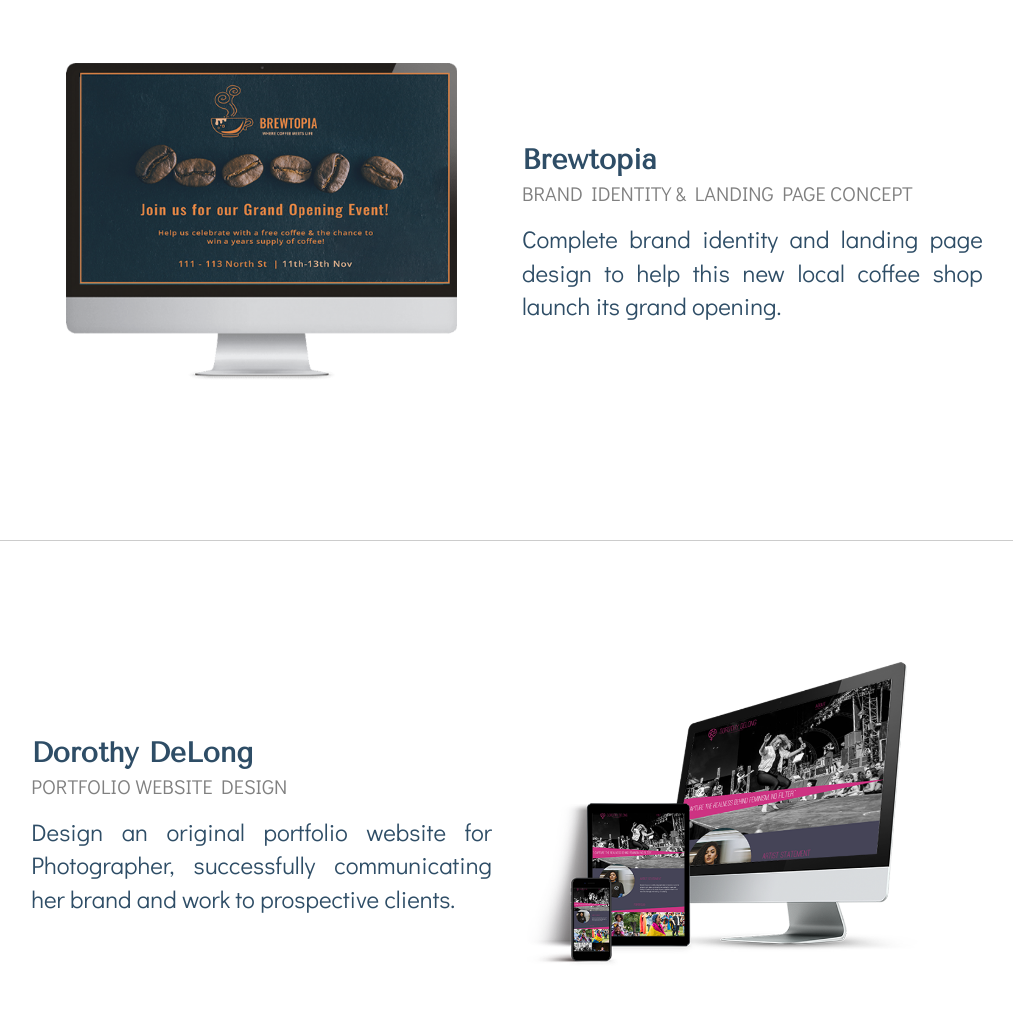
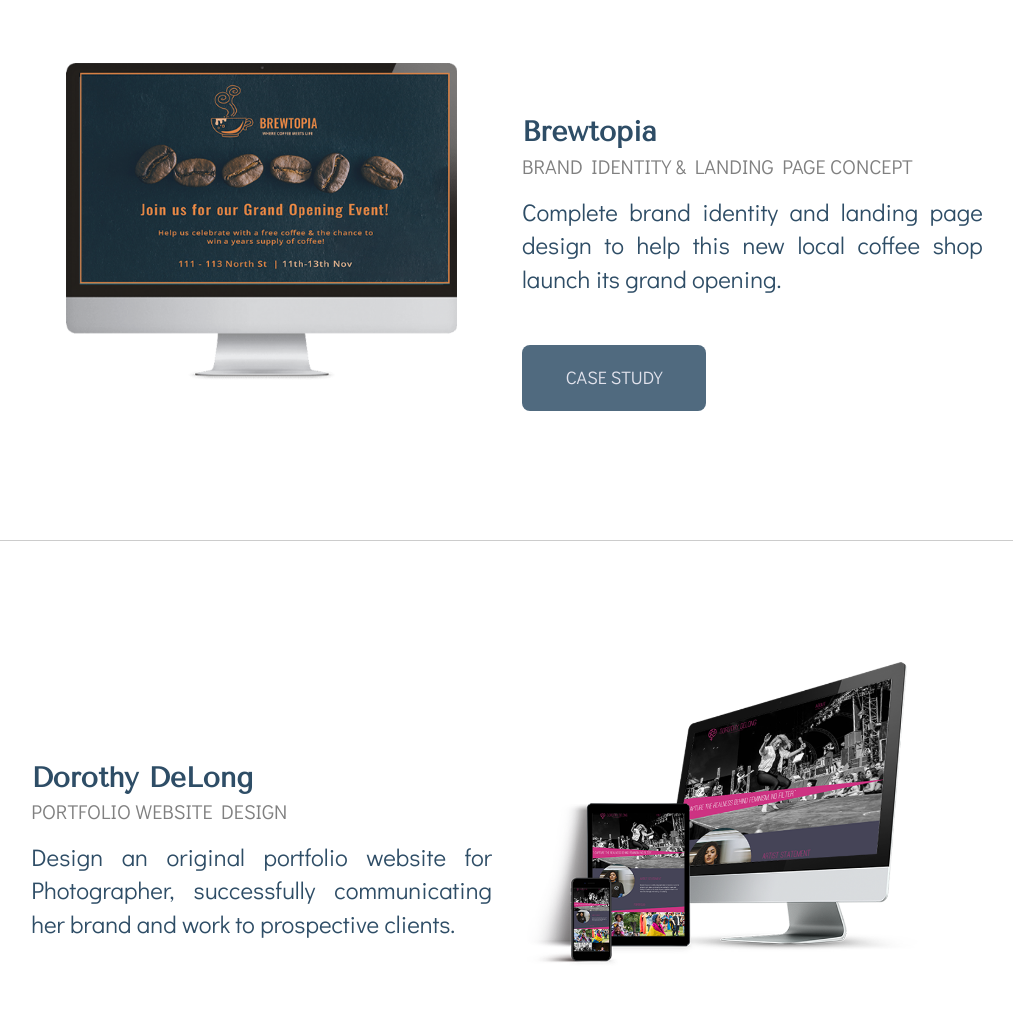
Before and after one commit to sjohns-cru/Sheena-Andrews, a website: page index.html in a window 1280 px wide. Shown: the part 3073-4083 px from the top of the page, without its empty margins (133-1146 px from the left). Drawn offline with nearby package versions, Linux system fonts and the light colour scheme; files that its build step writes are made by us from their sources.

Commit message:
Update to internal page links and added case study button to Brewtopia project

```diff
--- a/css/main.css
+++ b/css/main.css
@@ -417,6 +417,25 @@
 .portfolio-text h5 {
   margin: 0;
   padding-bottom: 15px;
+}
+
+.button {
+  display: flex;
+  justify-content: center;
+  align-items: baseline;
+  flex-flow: row wrap;
+  width: 40%;
+  padding: 20px 0;
+  margin: 20px 0;
+  background-color: #506a7f;
+  font-family: 'Didact Gothic', sans-serif;
+  font-weight: 500;
+  font-size: 1.125em;
+  color: #e2e3ed;
+  border: none;
+  border-radius: 8px;
+  text-align: center;
+  text-transform: uppercase;
 }
 
 /*Footer*/
@@ -973,7 +992,7 @@
 }
 
 .portfolio-text p {
-  padding-bottom: 80px;
+  padding-bottom: 50px;
 }
 
 /*Contact*/
@@ -1126,6 +1145,10 @@
   margin: 0;
 }
 
+.portfolio-text p {
+  padding-bottom: 30px;
+}
+
 /*==========================================================================
 BREWTOPIA PORTFOLIO page
 ==========================================================================*/
--- a/index.html
+++ b/index.html
@@ -162,13 +162,15 @@
           <figure>
             <img src="img/brewtopia-img.png" alt="Brewtopia portfolio image">
           </figure>
+
           <div class="portfolio-text">
               <h4>Brewtopia</h4>
               <h5>Brand Identity & Landing Page Concept</h5>
               <p>Complete brand identity and landing page design to help this new local coffee shop launch its grand opening.</p>
-          </div>
+              <a href="brewtopia/index.html" class="button">Case Study</a>
+         </div>
           <hr>
-        </div>
+      </div>
 
         <div class="portfolio-two">
           <figure>
```
Also changed, not shown: brewtopia/index.html (+2 -2 lines).
